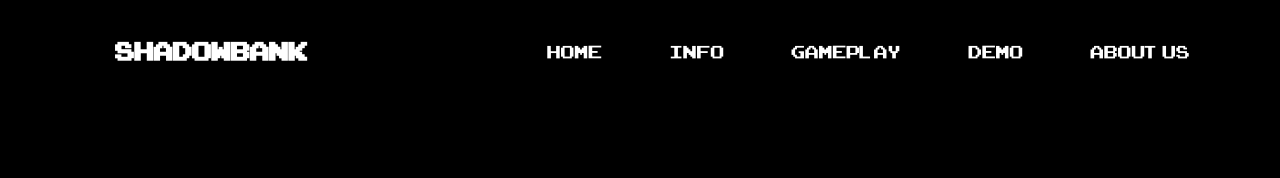
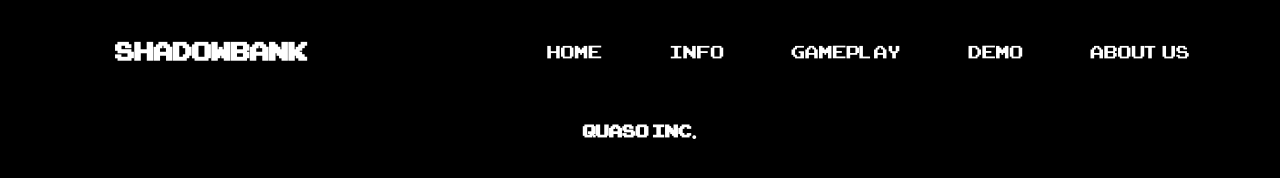
Before and after one commit to Mike19200/ShadowBankWebsite, a plain HTML site: page about.html in a window 1280 px wide. Drawn offline with Linux system fonts and the light colour scheme.

Commit message:
implementacion de pagina about en todas las demas paginas

```diff
--- a/about.html
+++ b/about.html
@@ -16,8 +16,8 @@
                 <a href="index.html">Home</a>
                 <a href="info.html">Info</a>
                 <a href="gameplay.html">Gameplay</a>
-                <a href="">Demo</a>
-                <a href="">About Us</a>
+                <a href="demo.html">Demo</a>
+                <a href="about.html">About Us</a>
             </nav>
         </header>
         <main>
--- a/styles/styles.scss
+++ b/styles/styles.scss
@@ -140,3 +140,13 @@ img{
         color: white;
     }
 }
+
+.sec-about{
+    text-align: center;
+    margin: 7%;
+    padding: 10px;
+    top: 100px;
+    h1{
+        color: white;
+    }
+}
```
Also changed, not shown: demo.html (+2 -2 lines), gameplay.html (+1 -1 lines), index.html (+1 -1 lines), info.html (+1 -1 lines), styles/styles.css, 1 other file.
